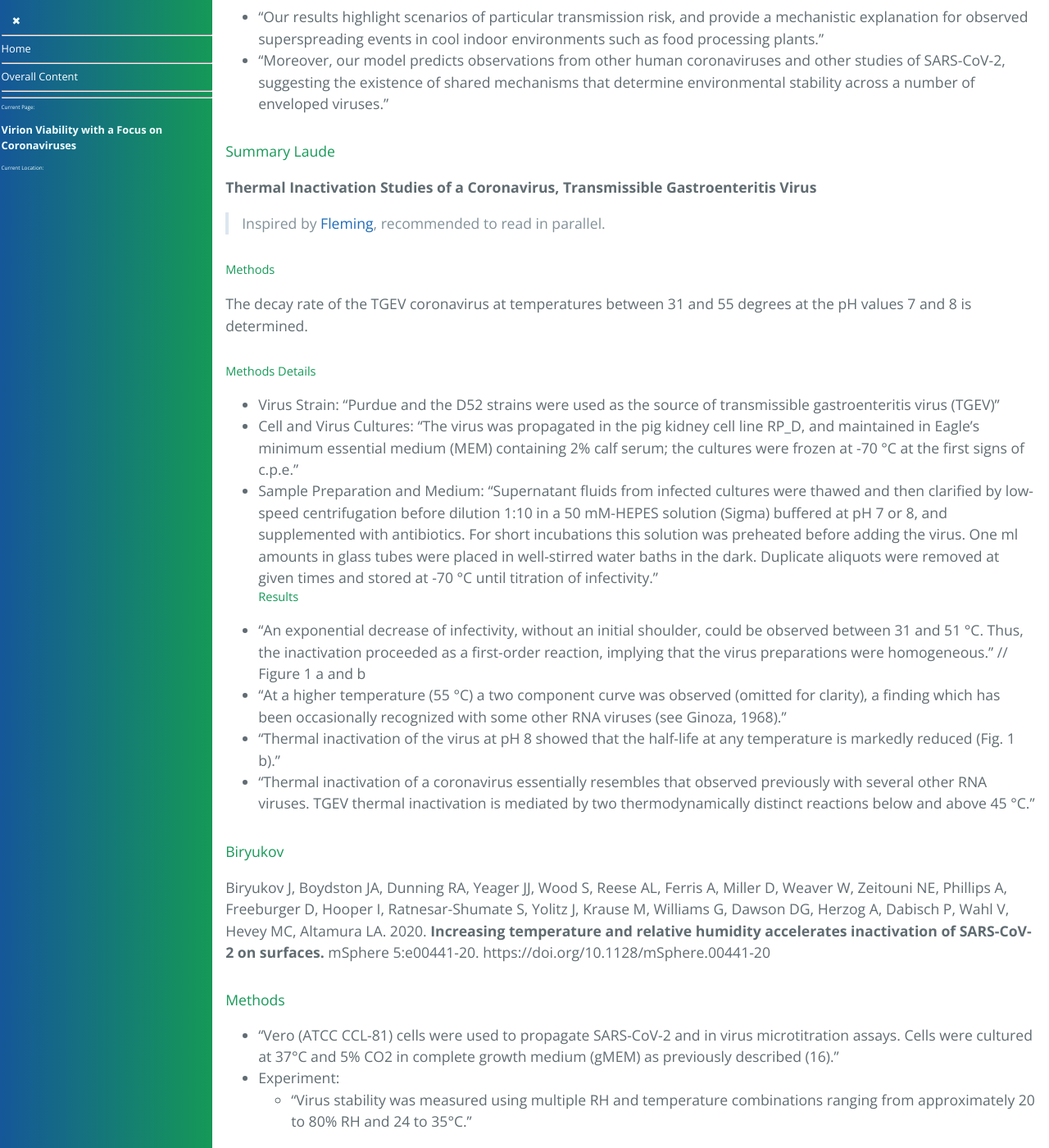
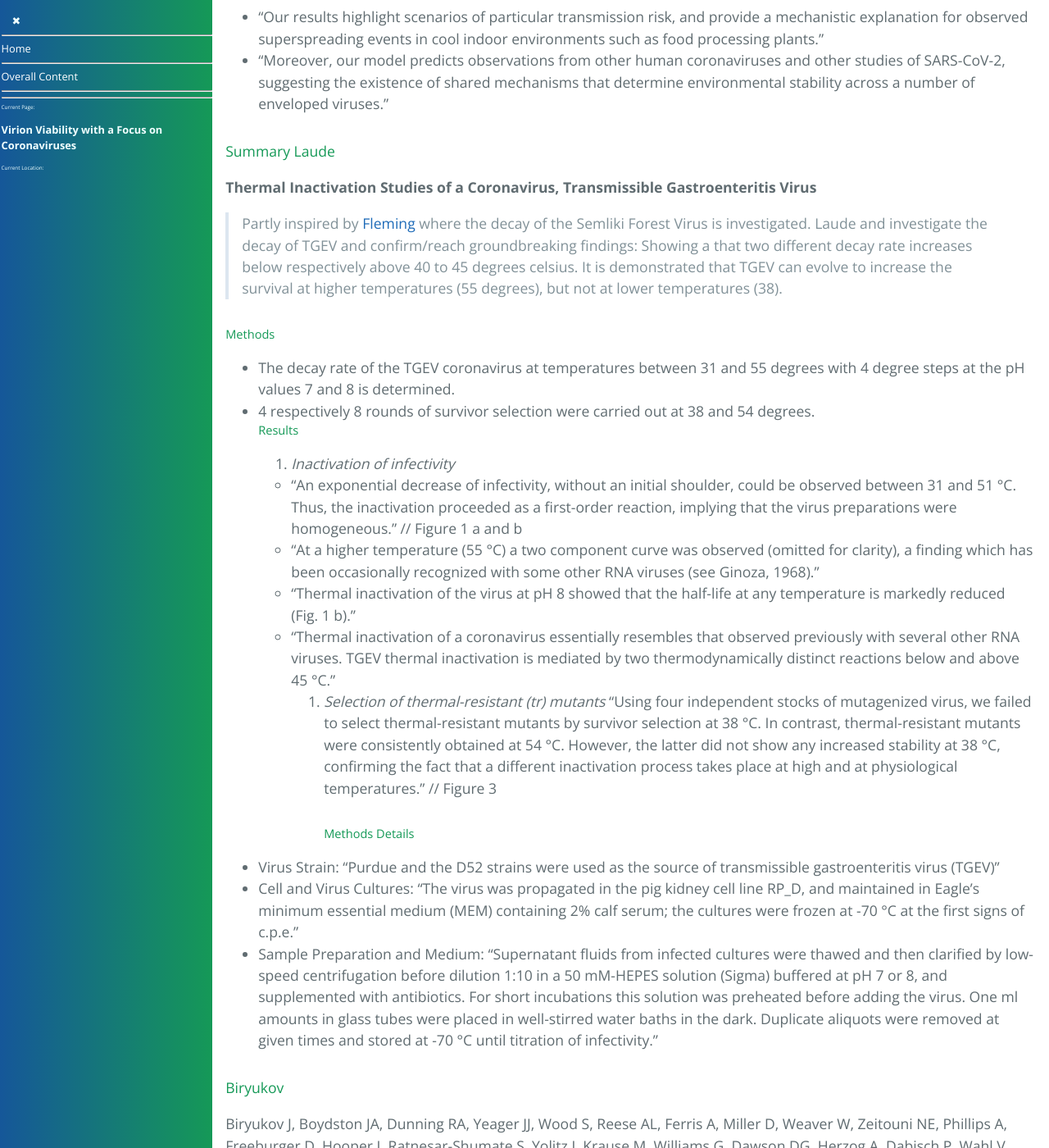
Before and after one commit to forestgrape/coronavirus, a Jekyll site: the page built from 2_biological/virion_viability.md, in a window 1280 px wide and 1400 px high, scrolled down 24144 px. Shown: the whole window at 82% size. Built offline with Jekyll 4.4.1, drawn with Linux system fonts in a browser that asks for light colours; our own code applies the rules of GitHub Pages for plain Markdown files; some of the changed text lies outside the part shown.

Commit message:
thermal survivor added to summary laude

```diff
--- a/2_biological/virion_viability.md
+++ b/2_biological/virion_viability.md
@@ -716,20 +716,23 @@ https://doi.org/10.1101/2020.10.16.341883
 #### Summary Laude
 **Thermal Inactivation Studies of a Coronavirus, Transmissible Gastroenteritis Virus**
 
-> Inspired by [Fleming](#summary-fleming), recommended to read in parallel.
+> Partly inspired by [Fleming](#summary-fleming) where the decay of the Semliki Forest Virus is investigated. Laude and investigate the decay of TGEV and confirm/reach groundbreaking findings: Showing a that two different decay rate increases below respectively above 40 to 45 degrees celsius. It is demonstrated that TGEV can evolve to increase the survival at higher temperatures (55 degrees), but not at lower temperatures (38).
 
 ##### Methods
-The decay rate of the TGEV coronavirus at temperatures between 31 and 55 degrees at the pH values 7 and 8 is determined.
+* The decay rate of the TGEV coronavirus at temperatures between 31 and 55 degrees with 4 degree steps at the pH values 7 and 8 is determined.
+* 4 respectively 8 rounds of survivor selection were carried out at 38 and 54 degrees.
+##### Results
+1. _Inactivation of infectivity_
+   * "An exponential decrease of infectivity, without an initial shoulder, could be observed between 31 and 51 °C. Thus, the inactivation proceeded as a first-order reaction, implying that the virus preparations were homogeneous." // Figure 1 a and b
+   * "At a higher temperature (55 °C) a two component curve was observed (omitted for clarity), a finding which has been occasionally recognized with some other RNA viruses (see Ginoza, 1968)."
+   * "Thermal inactivation of the virus at pH 8 showed that the half-life at any temperature is markedly reduced (Fig. 1 b)."
+   * "Thermal inactivation of a coronavirus essentially resembles that observed previously with several other RNA viruses. TGEV thermal inactivation is mediated by two thermodynamically distinct reactions below and above 45 °C."
+2. _Selection of thermal-resistant (tr) mutants_
+  "Using four independent stocks of mutagenized virus, we failed to select thermal-resistant mutants by survivor selection at 38 °C. In contrast, thermal-resistant mutants were consistently obtained at 54 °C. However, the latter did not show any increased stability at 38 °C, confirming the fact that a different inactivation process takes place at high and at physiological temperatures." // Figure 3
 ##### Methods Details
 * Virus Strain: "Purdue and the D52 strains were used as the source of transmissible gastroenteritis virus (TGEV)"
 * Cell and Virus Cultures: "The virus was propagated in the pig kidney cell line RP_D, and maintained in Eagle's minimum essential medium (MEM) containing 2% calf serum; the cultures were frozen at -70 °C at the first signs of c.p.e."
 * Sample Preparation and Medium: "Supernatant fluids from infected cultures were thawed and then clarified by low-speed centrifugation before dilution 1:10 in a 50 mM-HEPES solution (Sigma) buffered at pH 7 or 8, and supplemented with antibiotics. For short incubations this solution was preheated before adding the virus. One ml amounts in glass tubes were placed in well-stirred water baths in the dark. Duplicate aliquots were removed at given times and stored at -70 °C until titration of infectivity."
-##### Results
-* "An exponential decrease of infectivity, without an initial shoulder, could be observed between 31 and 51 °C. Thus, the inactivation proceeded as a first-order reaction, implying that the virus preparations were homogeneous." // Figure 1 a and b
-* "At a higher temperature (55 °C) a two component curve was observed (omitted for clarity), a finding which has been occasionally recognized with some other RNA viruses (see Ginoza, 1968)."
-* "Thermal inactivation of the virus at pH 8 showed that the half-life at any temperature is markedly reduced (Fig. 1 b)."
-* "Thermal inactivation of a coronavirus essentially resembles that observed previously with several other RNA viruses. TGEV thermal inactivation is mediated by two thermodynamically distinct reactions below and above 45 °C."
-
 
 #### Biryukov
 Biryukov J, Boydston JA, Dunning RA, Yeager JJ, Wood S, Reese AL, Ferris A, Miller D, Weaver W, Zeitouni NE, Phillips A, Freeburger D, Hooper I, Ratnesar-Shumate S, Yolitz J, Krause M, Williams G, Dawson DG, Herzog A, Dabisch P, Wahl V, Hevey MC, Altamura LA. 2020. **Increasing temperature and relative humidity accelerates inactivation of SARS-CoV- 2 on surfaces.**
@@ -778,6 +781,7 @@ Semliki forest virus:
   * At 35°, the rate of inactivation was independent of the originating cell lines (Figure 2 a).
   * At 50°, only virions originating from a stable cell line (mouse embryo cells) showed a 1 step log-linear inactivation. For other cells lines a 2 step log-linear inactivation is observed (Figure 2 b).
   > Stable cell line means likely a homogenous cell line. In a homogenous cell line, the virions have the same lipid envelope unlike in mixed cell lines where each cell type can yield slightly different appearances of the virions -> [Virion Properties](#virion-properties).
+
 * At 22° the more the stabilizing medium 199, CS was diluted by a phosphate buffer solution, the greater was the loss viability (Figure 1 and 3). The loss of viability was shifted to higher dilutions in the dark (Figure 1).
 * The arrhenius plots in Figure 3 and the corresponding values in Table 1 show:
   * There's a switch of the inactivation mechanism between 40 and 45 degrees.
```
Also changed, not shown: other parts of 2_biological/virion_viability.md (+1 -1 lines).
